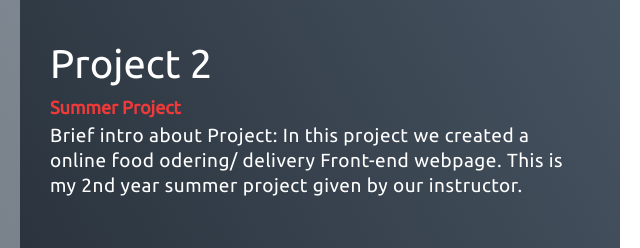
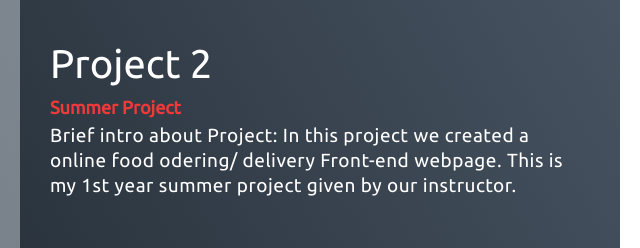
Before and after one commit to Coding-Phase/vishal.github.io, a plain HTML site: page index.html in a window 1280 px wide. Shown: the part 2300-2548 px from the top of the page, 620-1260 px from the left. Drawn offline with Linux system fonts and the light colour scheme.

Commit message:
very minor change

```diff
--- a/index.html
+++ b/index.html
@@ -139,7 +139,7 @@
             <h1>Project 2</h1>
             <h2 style="color: rgb(240, 57, 57);"> <b>Summer Project</b> </h2>
             <p>Brief intro about Project: In this project we created a online food odering/ delivery Front-end webpage.
-              This is my 2nd year summer project given by our instructor.</p>
+              This is my 1st year summer project given by our instructor.</p>
           </div>
           <div class="project-img">
             <img src="./img/img-1.png" alt="img">
```
